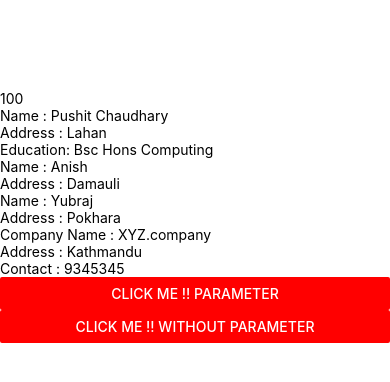
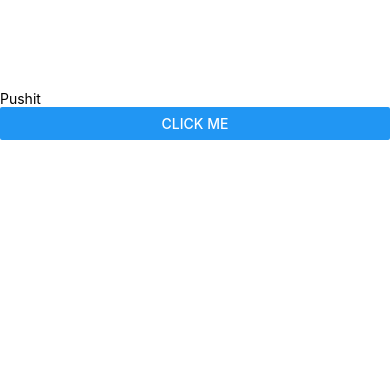
Before and after one commit to pushitchaudhary/react-native_with_Code_Step_by_Step, a React Native app: screen / in a window 390 px wide. Shown: the top 382 px of the page. Built offline with nearby package versions, Linux system fonts and the light colour scheme.

Commit message:
use state

```diff
--- a/App.js
+++ b/App.js
@@ -1,60 +1,23 @@
-import React from "react";
+import React, { useState } from "react";
 
 import { View,Text, Button } from "react-native";
 import CompanyData from "./components/CompanyData";
 
 export default function App() {
-   let  data = 100
-  const fruit = (val)=>{
-    data = 20
-    console.warn(data);
+  const [name , setName] = useState('Pushit')
+
+  const carName = (value)=>{
+    setName(value)
   }
+
 
   return (
 
     <View style={{marginTop:90}}>
-      <Text>{data}</Text>
-      <Student1/>
-      <Text></Text>
-      <Student2/>
-      <Text></Text>
-      <Student3/>
-      <Text></Text>
-      <CompanyData/>
-      <Button title='Click Me !! Parameter' onPress={()=>fruit('this is pushit chaudhary')} color={'red'}></Button>
-      <Button title='Click Me !! without parameter' onPress={fruit} color={'red'}></Button>
+     <Text>{name}</Text>
 
+    <Button title="click me" onPress={()=>carName('k xha')}></Button>
 
     </View>
   );
 }
-
-const Student1 = ()=>{
-  return (
-    <View>
-      <Text>Name : Pushit Chaudhary</Text>
-      <Text>Address : Lahan</Text>
-      <Text>Education: Bsc Hons Computing</Text>
-    </View>
-  )
-}
-
-
-
-const Student2 = ()=>{
-  return (
-    <View>
-      <Text>Name : Anish</Text>
-      <Text>Address : Damauli</Text>
-    </View>
-  )
-}
-
-const Student3 = ()=>{
-  return(
-    <View>
-      <Text>Name : Yubraj</Text>
-      <Text>Address : Pokhara</Text>
-    </View>
-  )
-}
```
